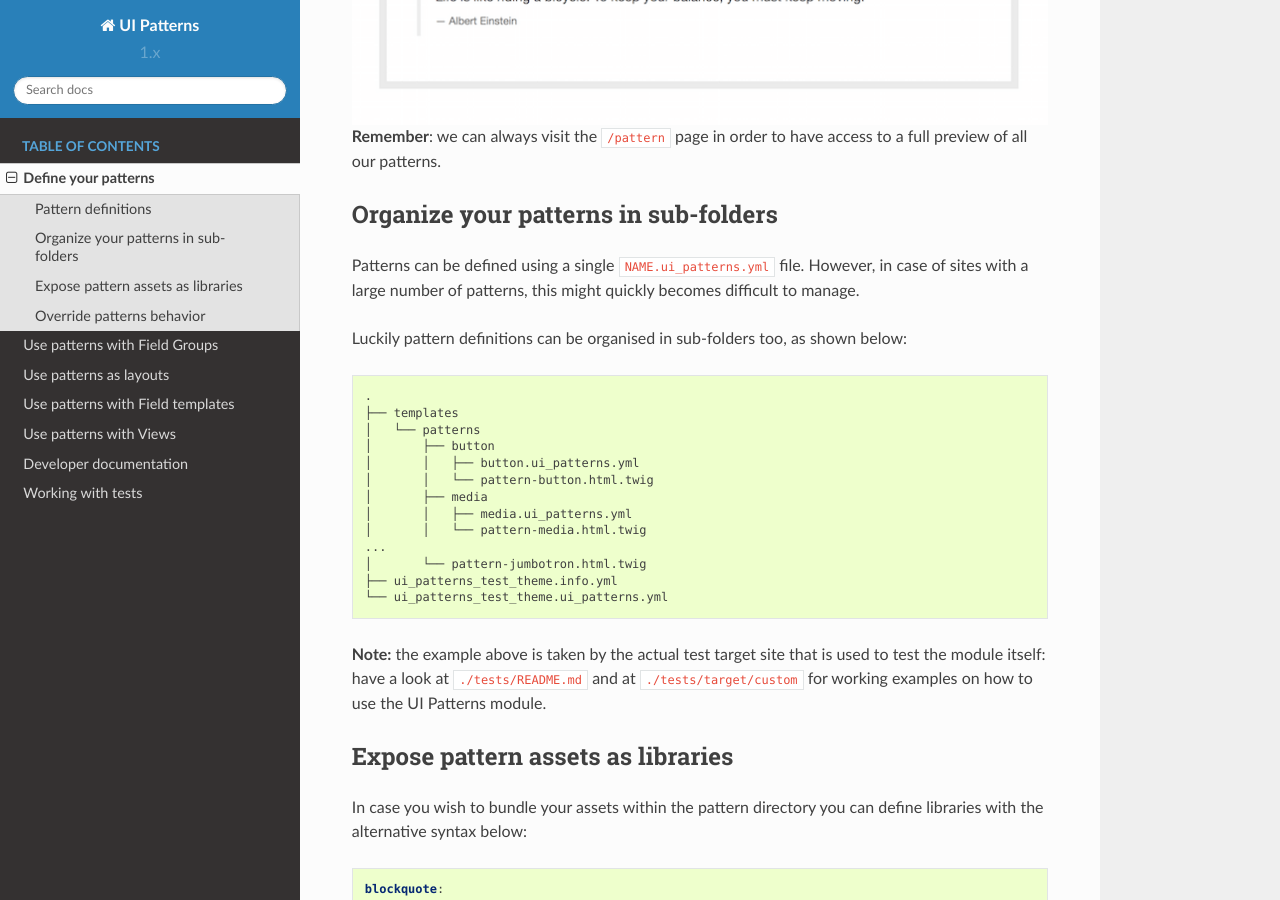
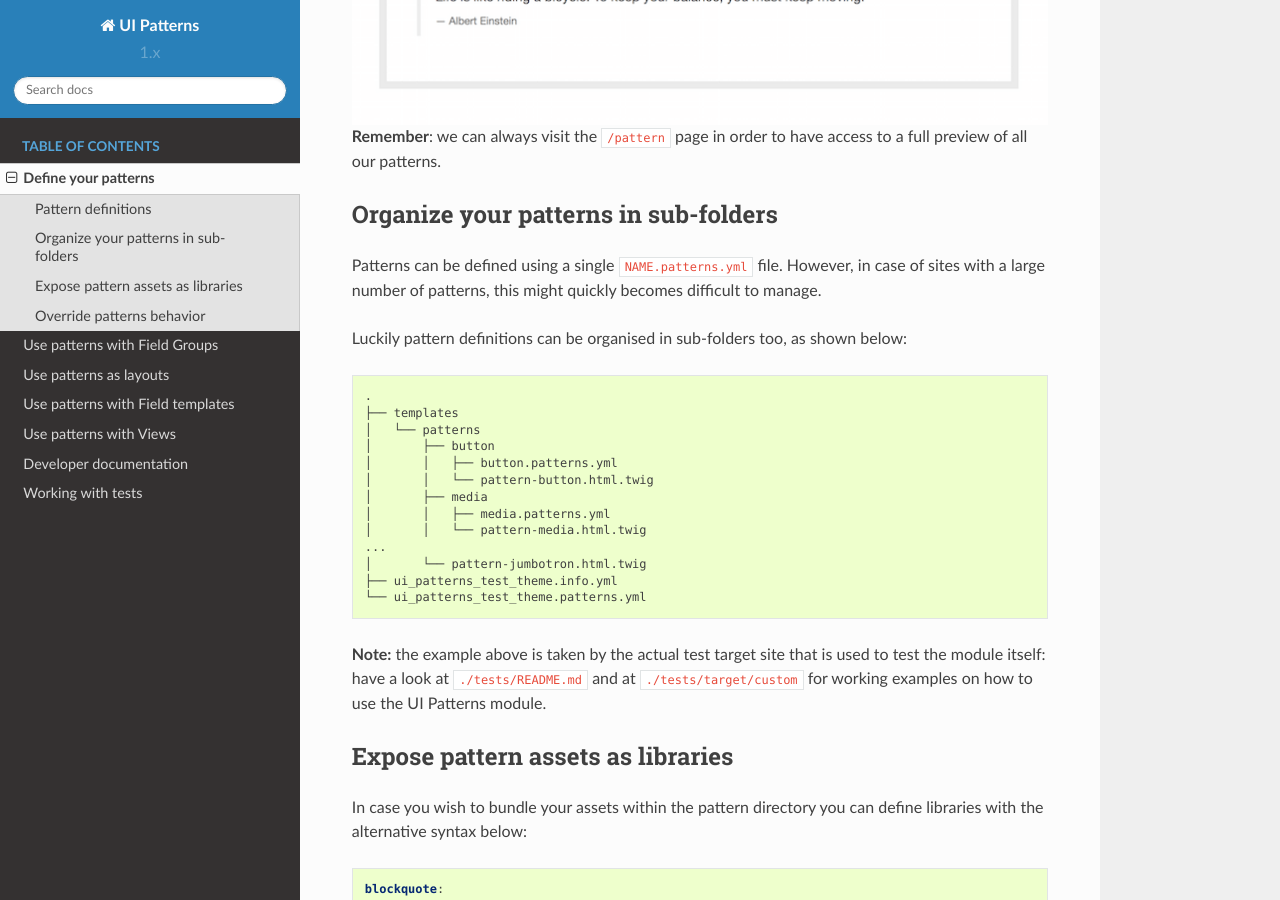
Before and after one commit to nuvoleweb/ui_patterns, a Sphinx documentation site: the page built from docs/content/patterns-definition.rst, in a window 1280 px wide and 900 px high, scrolled down 3014 px. Built offline with Sphinx 7.4.7 and the Read the Docs theme 2.0.0, drawn with Linux system fonts in a browser that asks for light colours; some of the changed text lies outside the part shown.

```diff
--- a/docs/content/patterns-definition.rst
+++ b/docs/content/patterns-definition.rst
@@ -13,7 +13,7 @@ theme:
 Pattern definitions
 -------------------
 
-To define your patterns simply create a YAML file named ``MY_MODULE.ui_patterns.yml`` or ``MY_THEME.ui_patterns.yml``
+To define your patterns simply create a YAML file named ``MY_MODULE.patterns.yml`` or ``MY_THEME.patterns.yml``
 and list them using the following format:
 
 .. code-block:: yaml
@@ -101,7 +101,7 @@ The ``blockquote`` pattern defined above will be rendered in the pattern library
 Organize your patterns in sub-folders
 -------------------------------------
 
-Patterns can be defined using a single ``NAME.ui_patterns.yml`` file. However, in case of sites with a large number of
+Patterns can be defined using a single ``NAME.patterns.yml`` file. However, in case of sites with a large number of
 patterns, this might quickly becomes difficult to manage.
 
 Luckily pattern definitions can be organised in sub-folders too, as shown below:
@@ -112,15 +112,15 @@ Luckily pattern definitions can be organised in sub-folders too, as shown below:
     ├── templates
     │   └── patterns
     │       ├── button
-    │       │   ├── button.ui_patterns.yml
+    │       │   ├── button.patterns.yml
     │       │   └── pattern-button.html.twig
     │       ├── media
-    │       │   ├── media.ui_patterns.yml
+    │       │   ├── media.patterns.yml
     │       │   └── pattern-media.html.twig
     ...
     │       └── pattern-jumbotron.html.twig
     ├── ui_patterns_test_theme.info.yml
-    └── ui_patterns_test_theme.ui_patterns.yml
+    └── ui_patterns_test_theme.patterns.yml
 
 **Note:** the example above is taken by the actual test target site that is used to test the module itself: have a look
 at ``./tests/README.md`` and at ``./tests/target/custom`` for working examples on how to use the UI Patterns module.
```
